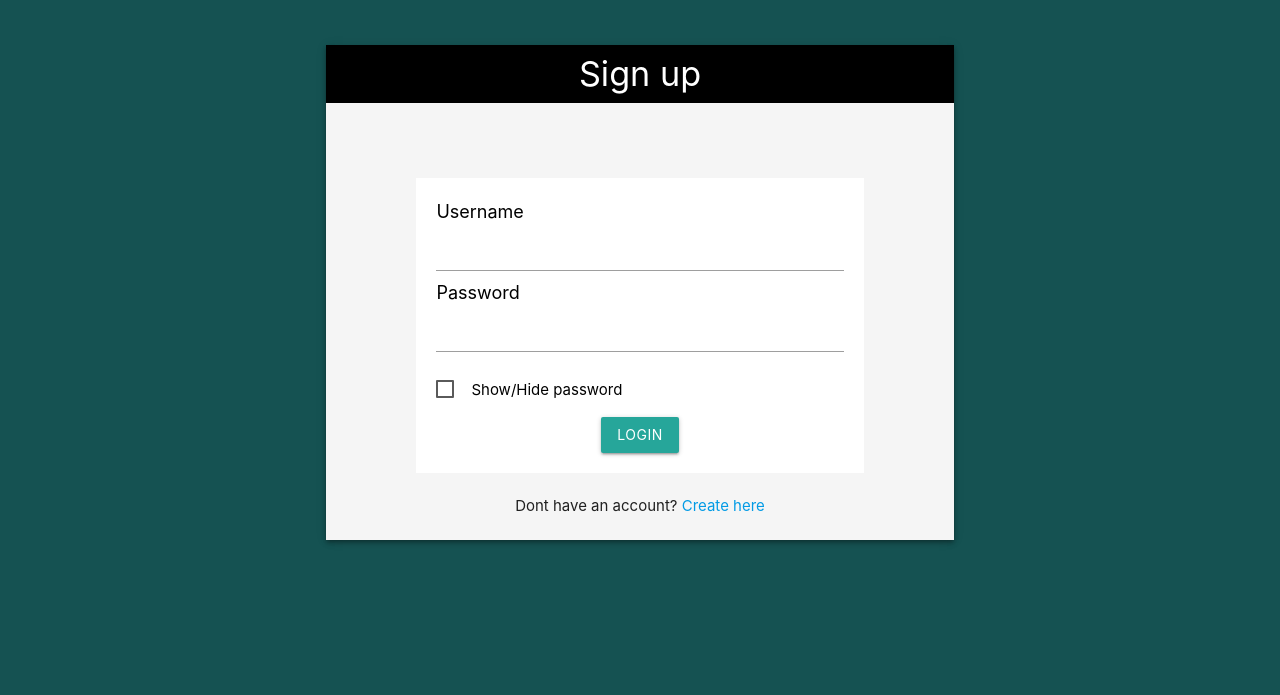
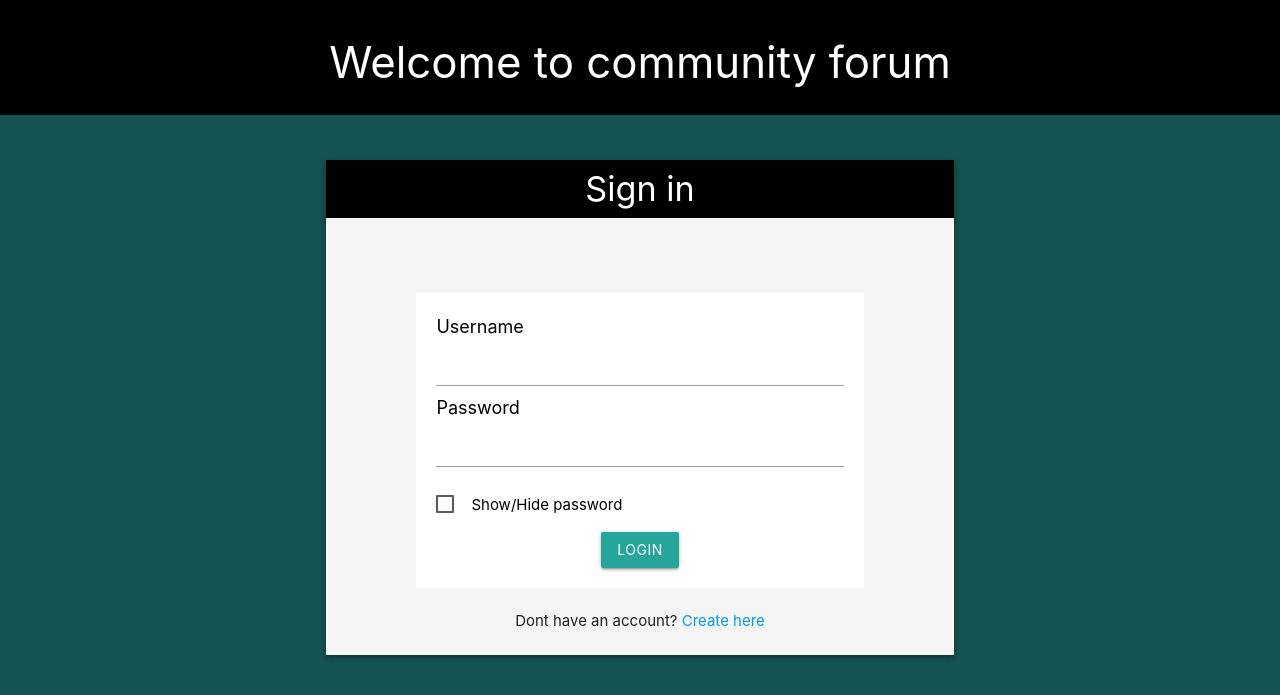
Before and after one commit to arshdeepdgreat/WebApp-Community-Forum, a PHP site: page /login.php in a window 1280 px wide. Shown: the top 695 px of the page. Run offline with PHP 8.4, Linux system fonts and the light colour scheme; data that the repository does not hold is empty.

Commit message:
login page fixed

```diff
--- a/login.php
+++ b/login.php
@@ -94,13 +94,18 @@
     </script>
 </head>
 <body class="greenbg">
+    <div style="padding:10px; margin-top:0px;"class="black">
+        <center>
+            <h3 style="color:white;">Welcome to community forum</h3>
+        </center>
+    </div>
     <div class="container">
         <div class="greenbg phonebox">
              <br>
         </div>
         <div class="grey lighten-4 container z-depth-2">
             <h4 class="center white-text">
-                Sign up
+                Sign in
             </h4>
             <form id="form" method="POST" class="white">
                 <div>
@@ -128,8 +133,11 @@
                 <p>Dont have an account?
                 <a href="register.php">Create here</a></p>
             </div>
-            <div class="blbox"></div>
+            <div class="blbox">
+            </div>
         </div>
+        <br>
+        <br>
     </div>
 
 </body>
```
